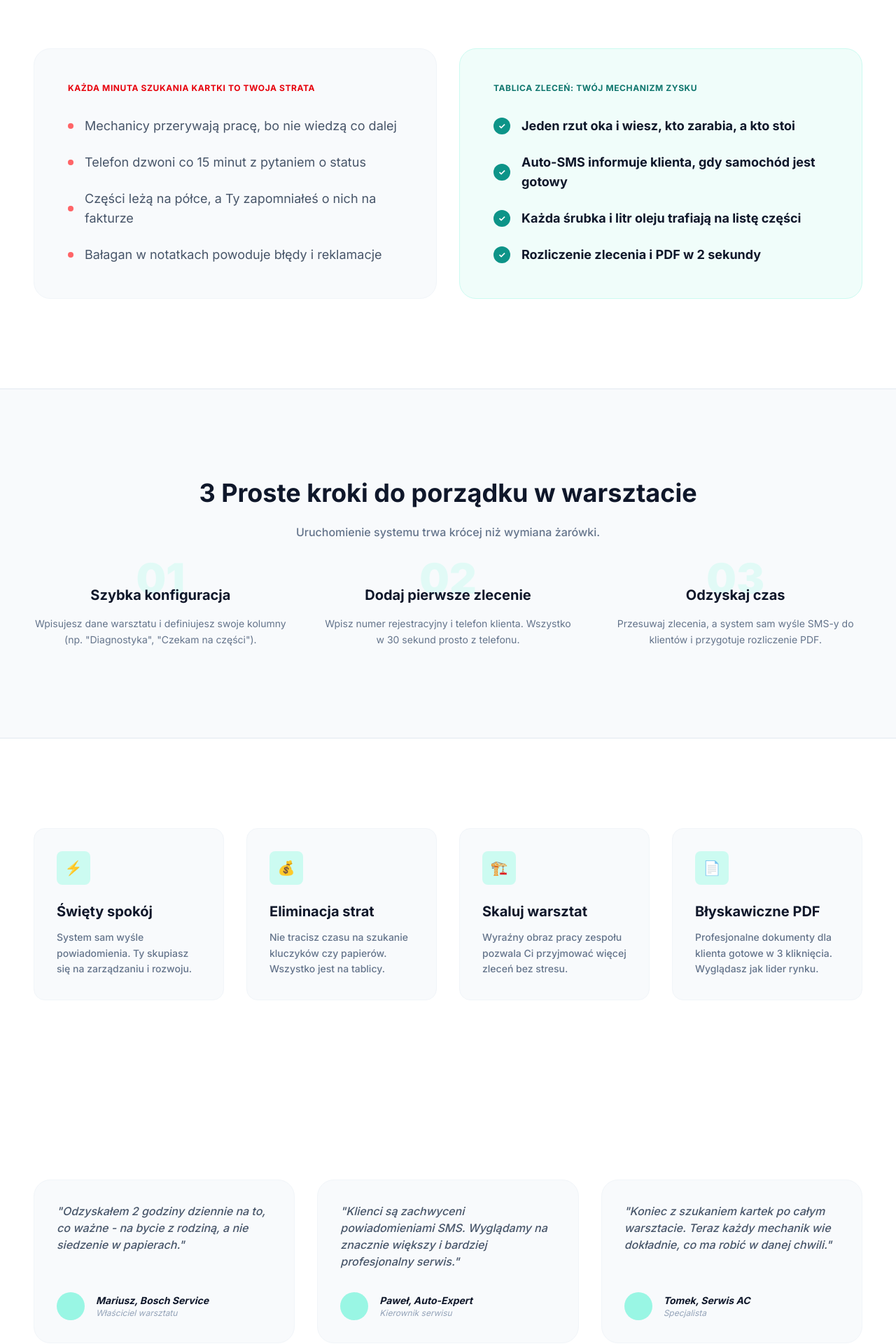
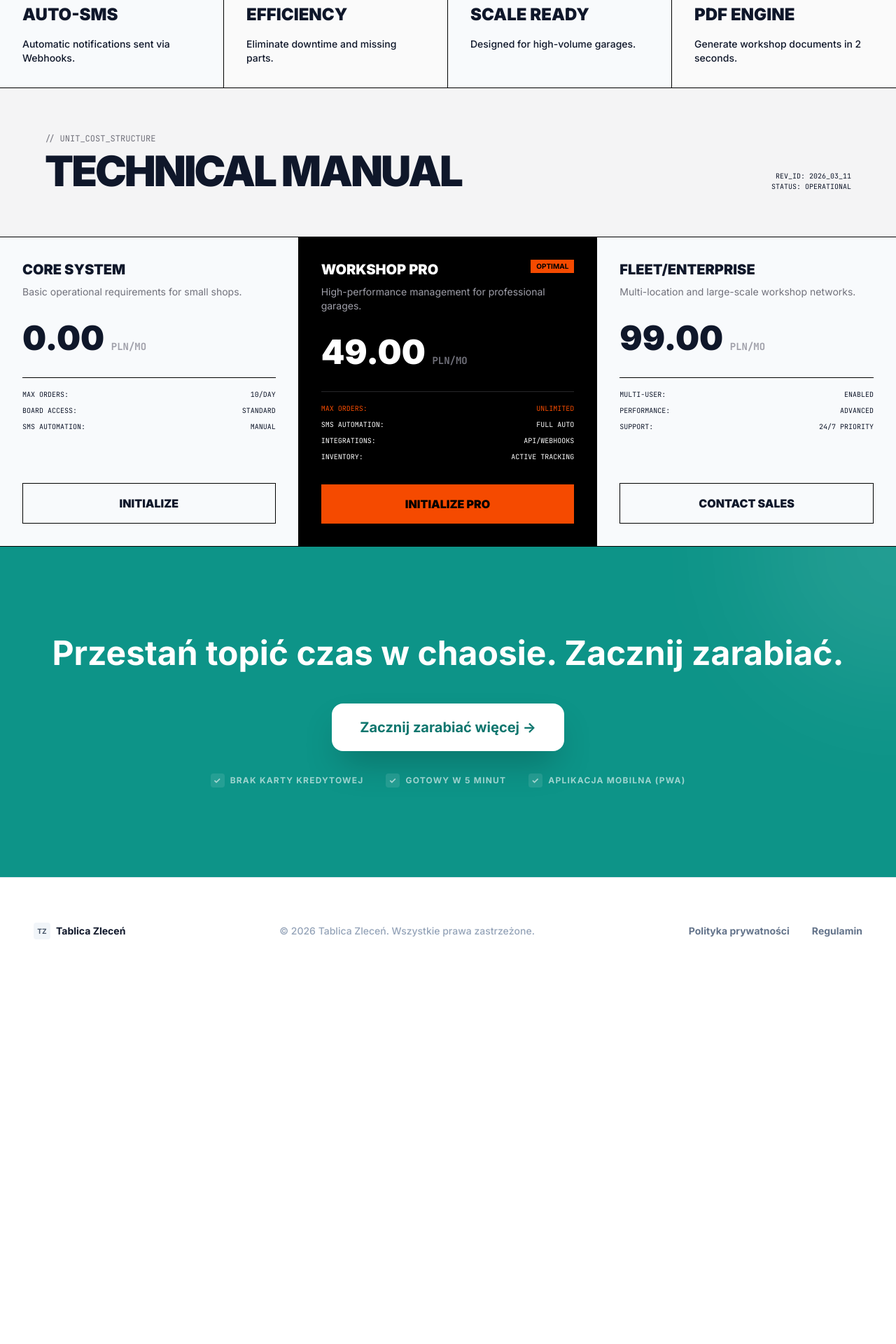
Before and after one commit to CodeWithKarol/tablica-zlecen, an Angular app: page / in a window 1280 px wide. Shown: the part 860-2780 px from the top of the page at 70% size. After the commit the page ends 2266 px from the top, so only its background shows below. Built offline with nearby package versions, Linux system fonts and the light colour scheme.

Commit message:
feat: implement checkerboard features grid and industrial pricing

```diff
--- a/src/app/landing-page/landing-page.html
+++ b/src/app/landing-page/landing-page.html
@@ -40,235 +40,85 @@
     </div>
   </header>
 
-  <!-- Pain/Solution Section -->
-  <section class="py-32 bg-white">
-    <div class="container mx-auto px-6 lg:px-12">
-      <div class="grid lg:grid-cols-2 gap-8">
-        <div class="p-12 rounded-3xl bg-slate-50 border border-slate-100">
-          <h2 class="text-red-600 font-bold uppercase tracking-wider text-xs mb-8">Każda minuta szukania kartki to Twoja strata</h2>
-          <ul class="space-y-6 text-lg text-slate-600">
-            <li class="flex items-center gap-4">
-              <span class="flex-none w-2 h-2 rounded-full bg-red-400"></span>
-              Mechanicy przerywają pracę, bo nie wiedzą co dalej
-            </li>
-            <li class="flex items-center gap-4">
-              <span class="flex-none w-2 h-2 rounded-full bg-red-400"></span>
-              Telefon dzwoni co 15 minut z pytaniem o status
-            </li>
-            <li class="flex items-center gap-4">
-              <span class="flex-none w-2 h-2 rounded-full bg-red-400"></span>
-              Części leżą na półce, a Ty zapomniałeś o nich na fakturze
-            </li>
-            <li class="flex items-center gap-4">
-              <span class="flex-none w-2 h-2 rounded-full bg-red-400"></span>
-              Bałagan w notatkach powoduje błędy i reklamacje
-            </li>
-          </ul>
+  <!-- Features Section (Checkerboard Grid) -->
+  <section id="features" class="grid md:grid-cols-4 border-b border-black">
+    <div class="p-8 border-r border-black hover:bg-black hover:text-white transition-none group">
+      <span class="font-mono text-xs mb-4 block group-hover:text-orange-600">[SPEC_01]</span>
+      <h3 class="text-2xl font-black uppercase mb-4">Auto-SMS</h3>
+      <p class="text-sm font-medium">Automatic notifications sent via Webhooks.</p>
     </div>
-        <div class="p-12 rounded-3xl bg-primary-50 border border-primary-100">
-          <h2 class="text-primary-700 font-bold uppercase tracking-wider text-xs mb-8">Tablica Zleceń: Twój mechanizm zysku</h2>
-          <ul class="space-y-6 text-lg text-slate-900 font-semibold">
-            <li class="flex items-center gap-4">
-              <span class="flex-none w-6 h-6 rounded-full bg-primary-600 text-white flex items-center justify-center text-xs font-bold">✓</span>
-              Jeden rzut oka i wiesz, kto zarabia, a kto stoi
-            </li>
-            <li class="flex items-center gap-4">
-              <span class="flex-none w-6 h-6 rounded-full bg-primary-600 text-white flex items-center justify-center text-xs font-bold">✓</span>
-              Auto-SMS informuje klienta, gdy samochód jest gotowy
-            </li>
-            <li class="flex items-center gap-4">
-              <span class="flex-none w-6 h-6 rounded-full bg-primary-600 text-white flex items-center justify-center text-xs font-bold">✓</span>
-              Każda śrubka i litr oleju trafiają na listę części
-            </li>
-            <li class="flex items-center gap-4">
-              <span class="flex-none w-6 h-6 rounded-full bg-primary-600 text-white flex items-center justify-center text-xs font-bold">✓</span>
-              Rozliczenie zlecenia i PDF w 2 sekundy
-            </li>
-          </ul>
+    <div class="p-8 border-r border-black bg-zinc-50 hover:bg-black hover:text-white transition-none group">
+      <span class="font-mono text-xs mb-4 block group-hover:text-orange-600">[SPEC_02]</span>
+      <h3 class="text-2xl font-black uppercase mb-4">Efficiency</h3>
+      <p class="text-sm font-medium">Eliminate downtime and missing parts.</p>
     </div>
+    <div class="p-8 border-r border-black hover:bg-black hover:text-white transition-none group">
+      <span class="font-mono text-xs mb-4 block group-hover:text-orange-600">[SPEC_03]</span>
+      <h3 class="text-2xl font-black uppercase mb-4">Scale Ready</h3>
+      <p class="text-sm font-medium">Designed for high-volume garages.</p>
     </div>
+    <div class="p-8 bg-zinc-50 hover:bg-black hover:text-white transition-none group">
+      <span class="font-mono text-xs mb-4 block group-hover:text-orange-600">[SPEC_04]</span>
+      <h3 class="text-2xl font-black uppercase mb-4">PDF Engine</h3>
+      <p class="text-sm font-medium">Generate workshop documents in 2 seconds.</p>
     </div>
   </section>
 
-  <!-- How it Works Section -->
-  <section id="process" class="py-32 bg-slate-50 border-y border-slate-200">
-    <div class="container mx-auto px-6 lg:px-12">
-      <div class="text-center max-w-3xl mx-auto mb-16">
-        <h2 class="text-3xl lg:text-4xl font-bold text-slate-900 mb-6">3 Proste kroki do porządku w warsztacie</h2>
-        <p class="text-slate-500 font-medium">Uruchomienie systemu trwa krócej niż wymiana żarówki.</p>
+  <!-- Pricing Section (Industrial Spec Sheet) -->
+  <section id="pricing" class="border-b border-black">
+    <div class="p-8 lg:p-16 border-b border-black bg-zinc-100 flex justify-between items-end">
+      <div>
+        <span class="font-mono text-xs block mb-2 text-zinc-500">// UNIT_COST_STRUCTURE</span>
+        <h2 class="text-4xl lg:text-6xl font-black uppercase tracking-tighter">Technical Manual</h2>
       </div>
-      <div class="grid md:grid-cols-3 gap-12 text-center">
-        <div class="relative">
-          <div class="text-6xl font-black text-primary-100 absolute -top-10 left-1/2 -translate-x-1/2 z-0 opacity-50">01</div>
-          <div class="relative z-10">
-            <h3 class="text-xl font-bold text-slate-900 mb-4">Szybka konfiguracja</h3>
-            <p class="text-slate-500 text-sm leading-relaxed">Wpisujesz dane warsztatu i definiujesz swoje kolumny (np. "Diagnostyka", "Czekam na części").</p>
+      <div class="hidden lg:block font-mono text-[10px] text-right">
+        REV_ID: 2026_03_11<br>
+        STATUS: OPERATIONAL
       </div>
     </div>
-        <div class="relative">
-          <div class="text-6xl font-black text-primary-100 absolute -top-10 left-1/2 -translate-x-1/2 z-0 opacity-50">02</div>
-          <div class="relative z-10">
-            <h3 class="text-xl font-bold text-slate-900 mb-4">Dodaj pierwsze zlecenie</h3>
-            <p class="text-slate-500 text-sm leading-relaxed">Wpisz numer rejestracyjny i telefon klienta. Wszystko w 30 sekund prosto z telefonu.</p>
+    <div class="grid lg:grid-cols-3">
+      <div class="p-8 border-r border-black flex flex-col h-full">
+        <div class="flex-1">
+          <h3 class="font-black text-xl mb-2 uppercase">Core System</h3>
+          <p class="text-sm mb-8 text-zinc-500">Basic operational requirements for small shops.</p>
+          <div class="text-5xl font-black mb-8">0.00 <span class="text-sm font-mono text-zinc-400">PLN/MO</span></div>
+          <ul class="space-y-2 font-mono text-[10px] uppercase border-t border-black pt-4">
+            <li class="flex justify-between"><span>Max Orders:</span> <span>10/Day</span></li>
+            <li class="flex justify-between"><span>Board Access:</span> <span>Standard</span></li>
+            <li class="flex justify-between"><span>SMS Automation:</span> <span>Manual</span></li>
+          </ul>
         </div>
+        <a routerLink="/app" class="mt-8 border border-black p-4 text-center font-black uppercase hover:bg-black hover:text-white transition-none">Initialize</a>
       </div>
-        <div class="relative">
-          <div class="text-6xl font-black text-primary-100 absolute -top-10 left-1/2 -translate-x-1/2 z-0 opacity-50">03</div>
-          <div class="relative z-10">
-            <h3 class="text-xl font-bold text-slate-900 mb-4">Odzyskaj czas</h3>
-            <p class="text-slate-500 text-sm leading-relaxed">Przesuwaj zlecenia, a system sam wyśle SMS-y do klientów i przygotuje rozliczenie PDF.</p>
+      <div class="p-8 border-r border-black bg-black text-white flex flex-col h-full">
+        <div class="flex-1">
+          <div class="flex justify-between items-start mb-2">
+            <h3 class="font-black text-xl uppercase">Workshop Pro</h3>
+            <span class="bg-orange-600 text-black text-[10px] px-2 py-0.5 font-bold uppercase">Optimal</span>
           </div>
+          <p class="text-sm mb-8 text-zinc-400">High-performance management for professional garages.</p>
+          <div class="text-5xl font-black mb-8">49.00 <span class="text-sm font-mono text-zinc-500">PLN/MO</span></div>
+          <ul class="space-y-2 font-mono text-[10px] uppercase border-t border-zinc-800 pt-4">
+            <li class="flex justify-between text-orange-600"><span>Max Orders:</span> <span>Unlimited</span></li>
+            <li class="flex justify-between"><span>SMS Automation:</span> <span>Full Auto</span></li>
+            <li class="flex justify-between"><span>Integrations:</span> <span>API/Webhooks</span></li>
+            <li class="flex justify-between"><span>Inventory:</span> <span>Active Tracking</span></li>
+          </ul>
         </div>
+        <a routerLink="/app" class="mt-8 bg-orange-600 text-black p-4 text-center font-black uppercase hover:bg-white hover:text-black transition-none">Initialize Pro</a>
       </div>
+      <div class="p-8 flex flex-col h-full">
+        <div class="flex-1">
+          <h3 class="font-black text-xl mb-2 uppercase">Fleet/Enterprise</h3>
+          <p class="text-sm mb-8 text-zinc-500">Multi-location and large-scale workshop networks.</p>
+          <div class="text-5xl font-black mb-8">99.00 <span class="text-sm font-mono text-zinc-400">PLN/MO</span></div>
+          <ul class="space-y-2 font-mono text-[10px] uppercase border-t border-black pt-4">
+            <li class="flex justify-between"><span>Multi-User:</span> <span>Enabled</span></li>
+            <li class="flex justify-between"><span>Performance:</span> <span>Advanced</span></li>
+            <li class="flex justify-between"><span>Support:</span> <span>24/7 Priority</span></li>
+          </ul>
         </div>
-  </section>
-
-  <!-- Features Grid -->
-  <section id="features" class="py-32 bg-white">
-    <div class="container mx-auto px-6 lg:px-12">
-      <div class="grid md:grid-cols-2 lg:grid-cols-4 gap-8">
-        <div class="p-8 bg-slate-50 border border-slate-100 rounded-2xl hover:border-primary-500 hover:shadow-xl hover:shadow-primary-600/5 transition-all">
-          <div class="w-12 h-12 bg-primary-100 text-primary-700 rounded-lg flex items-center justify-center mb-6 text-xl">⚡</div>
-          <h3 class="text-xl font-bold text-slate-900 mb-3">Święty spokój</h3>
-          <p class="text-slate-500 text-sm leading-relaxed font-medium">System sam wyśle powiadomienia. Ty skupiasz się na zarządzaniu i rozwoju.</p>
-        </div>
-        <div class="p-8 bg-slate-50 border border-slate-100 rounded-2xl hover:border-primary-500 hover:shadow-xl hover:shadow-primary-600/5 transition-all">
-          <div class="w-12 h-12 bg-primary-100 text-primary-700 rounded-lg flex items-center justify-center mb-6 text-xl">💰</div>
-          <h3 class="text-xl font-bold text-slate-900 mb-3">Eliminacja strat</h3>
-          <p class="text-slate-500 text-sm leading-relaxed font-medium">Nie tracisz czasu na szukanie kluczyków czy papierów. Wszystko jest na tablicy.</p>
-        </div>
-        <div class="p-8 bg-slate-50 border border-slate-100 rounded-2xl hover:border-primary-500 hover:shadow-xl hover:shadow-primary-600/5 transition-all">
-          <div class="w-12 h-12 bg-primary-100 text-primary-700 rounded-lg flex items-center justify-center mb-6 text-xl">🏗️</div>
-          <h3 class="text-xl font-bold text-slate-900 mb-3">Skaluj warsztat</h3>
-          <p class="text-slate-500 text-sm leading-relaxed font-medium">Wyraźny obraz pracy zespołu pozwala Ci przyjmować więcej zleceń bez stresu.</p>
-        </div>
-        <div class="p-8 bg-slate-50 border border-slate-100 rounded-2xl hover:border-primary-500 hover:shadow-xl hover:shadow-primary-600/5 transition-all">
-          <div class="w-12 h-12 bg-primary-100 text-primary-700 rounded-lg flex items-center justify-center mb-6 text-xl">📄</div>
-          <h3 class="text-xl font-bold text-slate-900 mb-3">Błyskawiczne PDF</h3>
-          <p class="text-slate-500 text-sm leading-relaxed font-medium">Profesjonalne dokumenty dla klienta gotowe w 3 kliknięcia. Wyglądasz jak lider rynku.</p>
-        </div>
-      </div>
-    </div>
-  </section>
-
-  <!-- Testimonials Section -->
-  <section class="py-32 bg-white overflow-hidden">
-    <div class="container mx-auto px-6 lg:px-12">
-      <div class="grid lg:grid-cols-3 gap-8">
-        <div class="p-8 rounded-3xl bg-slate-50 border border-slate-100 flex flex-col justify-between italic">
-          <p class="text-slate-600 mb-8 font-medium">"Odzyskałem 2 godziny dziennie na to, co ważne - na bycie z rodziną, a nie siedzenie w papierach."</p>
-          <div class="flex items-center gap-4">
-            <div class="w-10 h-10 rounded-full bg-primary-200"></div>
-            <div>
-              <p class="text-sm font-bold text-slate-900">Mariusz, Bosch Service</p>
-              <p class="text-xs text-slate-400">Właściciel warsztatu</p>
-            </div>
-          </div>
-        </div>
-        <div class="p-8 rounded-3xl bg-slate-50 border border-slate-100 flex flex-col justify-between italic">
-          <p class="text-slate-600 mb-8 font-medium">"Klienci są zachwyceni powiadomieniami SMS. Wyglądamy na znacznie większy i bardziej profesjonalny serwis."</p>
-          <div class="flex items-center gap-4">
-            <div class="w-10 h-10 rounded-full bg-primary-200"></div>
-            <div>
-              <p class="text-sm font-bold text-slate-900">Paweł, Auto-Expert</p>
-              <p class="text-xs text-slate-400">Kierownik serwisu</p>
-            </div>
-          </div>
-        </div>
-        <div class="p-8 rounded-3xl bg-slate-50 border border-slate-100 flex flex-col justify-between italic">
-          <p class="text-slate-600 mb-8 font-medium">"Koniec z szukaniem kartek po całym warsztacie. Teraz każdy mechanik wie dokładnie, co ma robić w danej chwili."</p>
-          <div class="flex items-center gap-4">
-            <div class="w-10 h-10 rounded-full bg-primary-200"></div>
-            <div>
-              <p class="text-sm font-bold text-slate-900">Tomek, Serwis AC</p>
-              <p class="text-xs text-slate-400">Specjalista</p>
-            </div>
-          </div>
-        </div>
-      </div>
-    </div>
-  </section>
-
-  <!-- Pricing -->
-  <section id="pricing" class="py-32 bg-white">
-    <div class="container mx-auto px-6 lg:px-12">
-      <div class="text-center max-w-2xl mx-auto mb-20">
-        <h2 class="text-4xl font-bold mb-6 text-slate-900">Bezlitosna efektywność w dobrej cenie</h2>
-        <p class="text-slate-500 font-medium">Zacznij od zera, płać tylko gdy Twój warsztat zacznie zarabiać więcej.</p>
-      </div>
-      <div class="grid md:grid-cols-3 gap-8 max-w-5xl mx-auto">
-        <!-- Free -->
-        <div class="p-10 bg-slate-50 rounded-3xl border border-slate-200 flex flex-col shadow-sm">
-          <h3 class="text-xl font-bold mb-1 text-slate-900">Dla startu</h3>
-          <div class="flex items-baseline gap-1 mb-8 text-slate-900">
-            <span class="text-4xl font-bold">0 zł</span>
-          </div>
-          <ul class="space-y-4 text-sm text-slate-500 mb-10 flex-1">
-            <li class="flex items-center gap-2 font-medium"><span class="text-primary-600">✓</span> Do 10 aut dziennie</li>
-            <li class="flex items-center gap-2 font-medium"><span class="text-primary-600">✓</span> Podstawowa tablica</li>
-            <li class="flex items-center gap-2 font-medium"><span class="text-primary-600">✓</span> Magazyn części</li>
-          </ul>
-          <a routerLink="/app" class="w-full py-4 text-center border border-slate-200 text-slate-700 font-bold rounded-xl hover:bg-white transition-all">Rozpocznij</a>
-        </div>
-        <!-- PRO -->
-        <div class="p-10 bg-white rounded-3xl border-2 border-primary-600 shadow-xl relative flex flex-col transform lg:scale-105">
-          <div class="absolute -top-4 left-1/2 -translate-x-1/2 bg-primary-600 text-white px-4 py-1 rounded-full text-[10px] font-black uppercase tracking-widest">Najlepszy zwrot z inwestycji</div>
-          <h3 class="text-xl font-bold mb-1 text-slate-900">WARSZTAT PRO</h3>
-          <div class="flex items-baseline gap-1 mb-8 text-slate-900">
-            <span class="text-4xl font-bold">49 zł</span>
-            <span class="text-slate-400 text-sm">/mc</span>
-          </div>
-          <ul class="space-y-4 text-sm mb-10 flex-1">
-            <li class="flex items-center gap-2 font-bold text-slate-900"><span class="text-primary-600">✓</span> Nielimitowane zlecenia</li>
-            <li class="flex items-center gap-2 font-bold text-slate-900"><span class="text-primary-600">✓</span> Pełny automat SMS</li>
-            <li class="flex items-center gap-2 font-bold text-slate-900"><span class="text-primary-600">✓</span> Integracje (Make/n8n)</li>
-          </ul>
-          <a routerLink="/app" class="w-full py-4 text-center bg-primary-600 text-white font-bold rounded-xl shadow-lg shadow-primary-500/20 hover:bg-primary-700 transition-all">Wybierz PRO</a>
-        </div>
-        <!-- PREMIUM -->
-        <div class="p-10 bg-slate-50 rounded-3xl border border-slate-200 flex flex-col shadow-sm">
-          <h3 class="text-xl font-bold mb-1 text-slate-900">SIECI / FLOTY</h3>
-          <div class="flex items-baseline gap-1 mb-8 text-slate-900">
-            <span class="text-4xl font-bold">99 zł</span>
-            <span class="text-slate-400 text-sm">/mc</span>
-          </div>
-          <ul class="space-y-4 text-sm text-slate-500 mb-10 flex-1">
-            <li class="flex items-center gap-2 font-medium"><span class="text-primary-600">✓</span> Wielu pracowników</li>
-            <li class="flex items-center gap-2 font-medium"><span class="text-primary-600">✓</span> Raporty wydajności</li>
-            <li class="flex items-center gap-2 font-medium"><span class="text-primary-600">✓</span> Priorytetowe wsparcie</li>
-          </ul>
-          <a routerLink="/app" class="w-full py-4 text-center border border-slate-200 text-slate-700 font-bold rounded-xl hover:bg-white transition-all">Wybierz PREMIUM</a>
-        </div>
-      </div>
-    </div>
-  </section>
-
-  <!-- FAQ -->
-  <section id="faq" class="py-32 bg-slate-50 border-t border-slate-200">
-    <div class="container mx-auto px-6 lg:px-12 max-w-3xl">
-      <h2 class="text-3xl font-bold text-center mb-16 text-slate-900">Częste pytania o zysk i czas</h2>
-      <div class="space-y-4">
-        <details class="group bg-white rounded-2xl p-6 border border-slate-200 open:border-primary-300 transition-all shadow-sm">
-          <summary class="font-bold cursor-pointer list-none flex justify-between items-center text-slate-700">
-            Ile realnie czasu zaoszczędzę?
-            <span class="text-primary-600 transition-transform group-open:rotate-180 font-bold">↓</span>
-          </summary>
-          <p class="mt-4 text-sm text-slate-500 leading-relaxed font-medium">Średnio warsztaty oszczędzają 2 godziny dziennie na samej komunikacji i szukaniu informacji. Policz to x 20 dni roboczych – to cały tydzień pracy dodatkowo!</p>
-        </details>
-        <details class="group bg-white rounded-2xl p-6 border border-slate-200 open:border-primary-300 transition-all shadow-sm">
-          <summary class="font-bold cursor-pointer list-none flex justify-between items-center text-slate-700">
-            Czy moi mechanicy będą potrafili to obsłużyć?
-            <span class="text-primary-600 transition-transform group-open:rotate-180 font-bold">↓</span>
-          </summary>
-          <p class="mt-4 text-sm text-slate-500 leading-relaxed font-medium">Jeśli potrafią używać Facebooka lub OLX, poradzą sobie z Tablicą Zleceń. Interfejs jest tak prosty, że szkolenie trwa 30 sekund.</p>
-        </details>
-        <details class="group bg-white rounded-2xl p-6 border border-slate-200 open:border-primary-300 transition-all shadow-sm">
-          <summary class="font-bold cursor-pointer list-none flex justify-between items-center text-slate-700">
-            Czy mogę przenieść dane z Excela?
-            <span class="text-primary-600 transition-transform group-open:rotate-180 font-bold">↓</span>
-          </summary>
-          <p class="mt-4 text-sm text-slate-500 leading-relaxed font-medium">Tak, oferujemy darmowy import Twojej bazy klientów i części z plików CSV/Excel, abyś mógł ruszyć z kopyta w 5 minut.</p>
-        </details>
+        <a routerLink="/app" class="mt-8 border border-black p-4 text-center font-black uppercase hover:bg-black hover:text-white transition-none">Contact Sales</a>
       </div>
     </div>
   </section>
```
Lines whose indentation alone changed are shown as unchanged.
